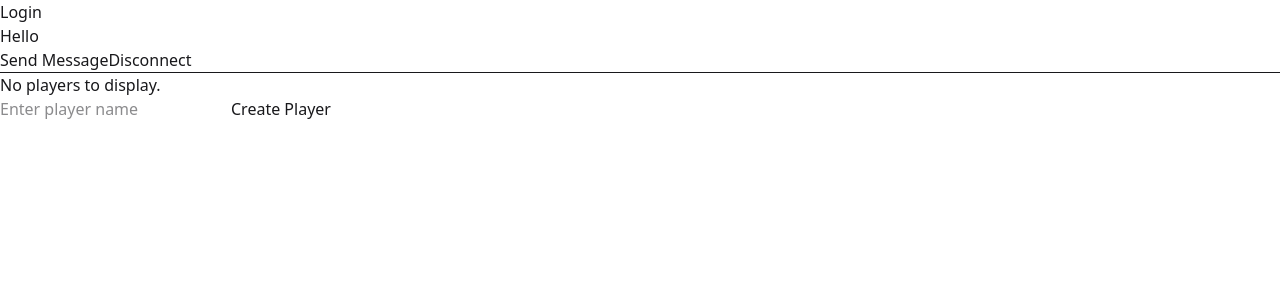
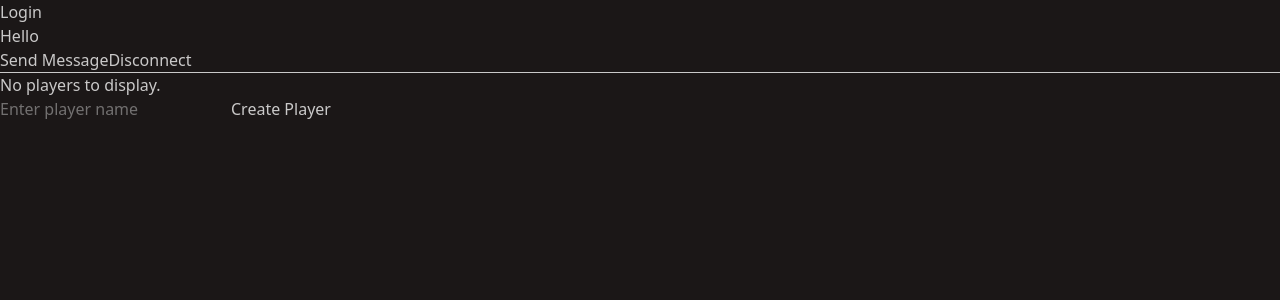
Before and after one commit to jakob-rzeppa/turnkeeper, a Vue app in the folder gm/: page / in a window 1280 px wide. Shown: the top 300 px of the page. Built offline with nearby package versions, Linux system fonts and the light colour scheme; the HTML template or start-up script is replaced by a standard one.

Commit message:
changed daisyui theme to forest

```diff
--- a/gm/src/index.css
+++ b/gm/src/index.css
@@ -1,2 +1,4 @@
 @import 'tailwindcss';
-@plugin "daisyui";
+@plugin "daisyui" {
+    themes: forest --default;
+}
```
